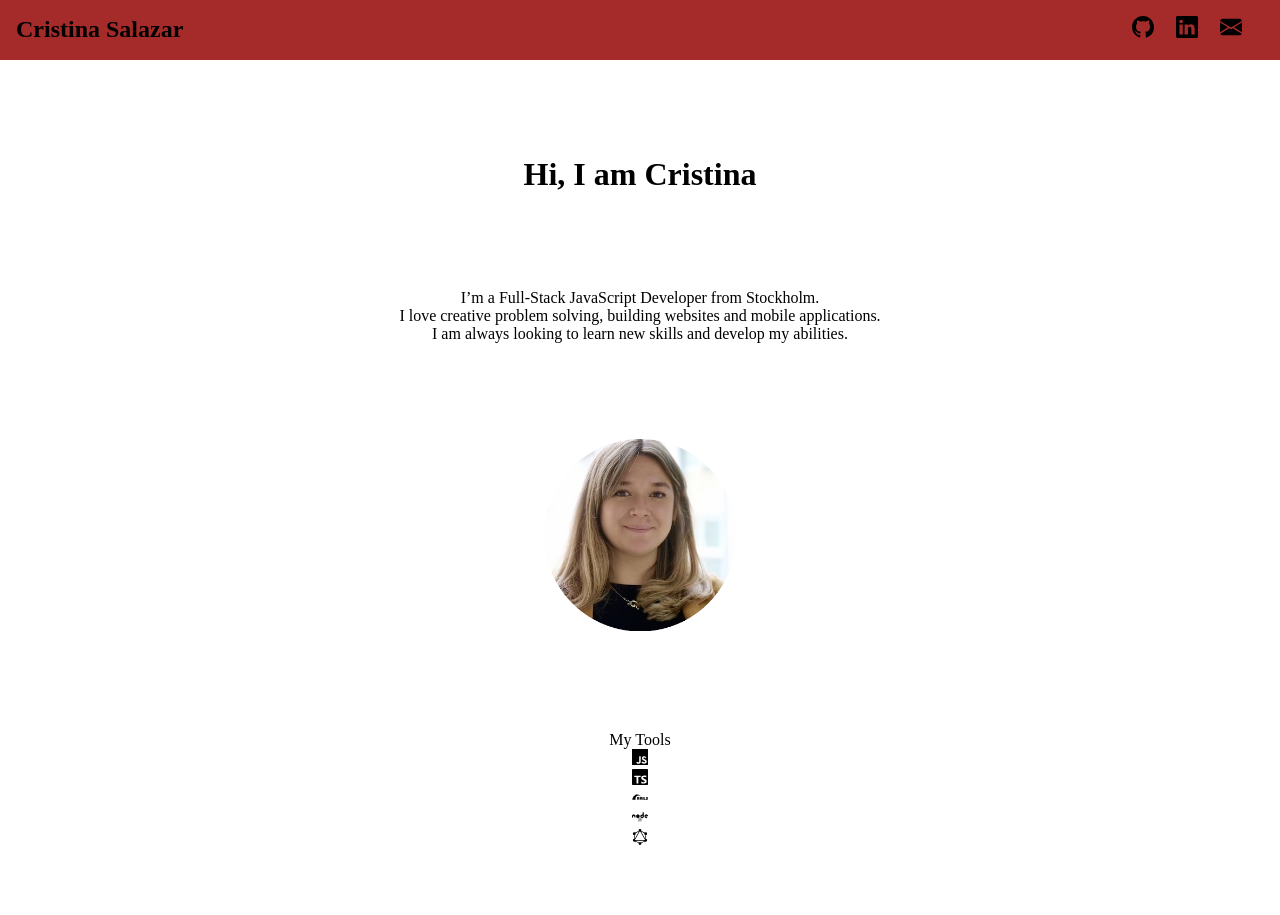
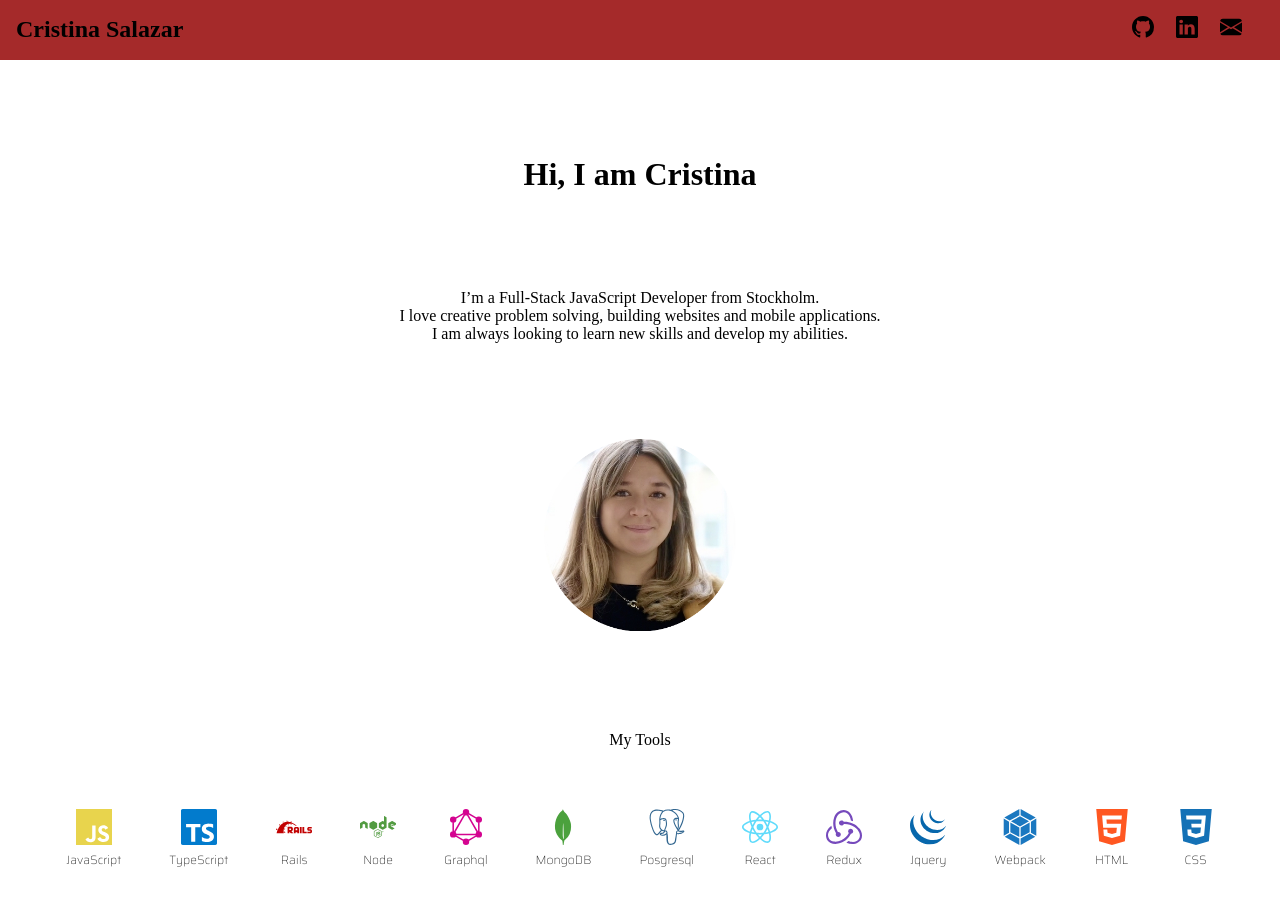
Before and after one commit to a-poco/portfolio, a React (Create React App) app: page / in a window 1280 px wide. Shown: the top 915 px of the page. Before the commit the page ends 849 px from the top, so only its background shows below. Built offline with nearby package versions, Linux system fonts and the light colour scheme; the HTML template or start-up script is replaced by a standard one.

Commit message:
add icones to tools and style

```diff
--- a/src/components/Tools/Tools.css
+++ b/src/components/Tools/Tools.css
@@ -1,4 +1,24 @@
+@import url('https://fonts.googleapis.com/css2?family=Saira:wght@100&display=swap');
+
 .tools{
     text-align: center;
     margin-top: 6em;
 }
+
+.tools__icons{
+    display: flex;
+    flex-direction: row;
+    flex-wrap: wrap;
+    justify-content: center;
+    margin: 3em;
+    font-size: 12px;
+    font-family: 'Saira', sans-serif;
+}
+
+.tools-icons__icone{
+    padding: 2em;
+}
+
+.test {
+    font-size: 12px;
+}
--- a/src/components/Tools/Tools.tsx
+++ b/src/components/Tools/Tools.tsx
@@ -1,17 +1,34 @@
-import { SiJavascript, SiTypescript, SiRubyonrails, SiGraphql } from "react-icons/si";
+import { SiJavascript, SiTypescript, SiRubyonrails, SiGraphql, SiMongodb, SiPostgresql, SiReact, SiRedux, SiWebpack, SiHtml5, SiJquery, SiCss3, SiDocker, SiAmazonaws, SiNetlify, SiHeroku, SiContentful, SiMicrosoftazure, SiFigma, SiFirebase } from "react-icons/si";
 import { FaNode } from "react-icons/fa";
 import './Tools.css'
 
+const style = {fontSize: "3em" }
 const Tools = () => {
   return (
     <article className='tools'>
         <header>My Tools</header>
-        <div>
-          <p><SiJavascript/></p>
-          <p><SiTypescript/></p>
-          <p><SiRubyonrails/></p>
-          <p><FaNode/></p>
-          <p><SiGraphql/></p>
+        <div className="tools__icons">
+          <p className="tools-icons__icone"><SiJavascript color="e8d44d" style={style} /><br/>JavaScript</p>
+          <p className="tools-icons__icone"><SiTypescript color="027bcd" style={style} /><br/>TypeScript</p>
+          <p className="tools-icons__icone"><SiRubyonrails color="c20202" style={style} /><br/>Rails</p>
+          <p className="tools-icons__icone"><FaNode color="529b41" style={style} /><br/>Node</p>
+          <p className="tools-icons__icone"><SiGraphql color="d40490" style={style} /><br/>Graphql</p>
+          <p className="tools-icons__icone"><SiMongodb color="4ba13d" style={style} /><br/>MongoDB</p>
+          <p className="tools-icons__icone"><SiPostgresql color="336790" style={style} /><br/>Posgresql</p>
+          <p className="tools-icons__icone"><SiReact color="60dbfb" style={style} /><br/>React</p>
+          <p className="tools-icons__icone"><SiRedux color="764abc" style={style} /><br/>Redux</p>
+          <p className="tools-icons__icone"><SiJquery color="0767ac" style={style} /><br/>Jquery</p>
+          <p className="tools-icons__icone"><SiWebpack color="1b78c0" style={style} /><br/>Webpack</p>
+          <p className="tools-icons__icone"><SiHtml5 color="ff5721" style={style} /><br/>HTML</p>
+          <p className="tools-icons__icone"><SiCss3 color="1471b6" style={style} /><br/>CSS</p>
+          <p className="tools-icons__icone"><SiDocker color="2597ec" style={style} /><br/>Docker</p>
+          <p className="tools-icons__icone"><SiFirebase color="f2c027" style={style} /><br/>Firebase</p>
+          <p className="tools-icons__icone"><SiAmazonaws color="f29100" style={style}/><br/>AWS</p>
+          <p className="tools-icons__icone"><SiNetlify color="25c7b7" style={style}/><br/>Netlify</p>
+          <p className="tools-icons__icone"><SiHeroku color="410092" style={style}/><br/>Heroku</p>
+          <p className="tools-icons__icone"><SiContentful style={style}/><br/>Contentful</p>
+          <p className="tools-icons__icone"><SiMicrosoftazure color="0582cb" style={style}/><br/>Azure</p>
+          <p className="tools-icons__icone"><SiFigma style={style}/><br/>Figma</p>
         </div>
     </article>
   )
```
